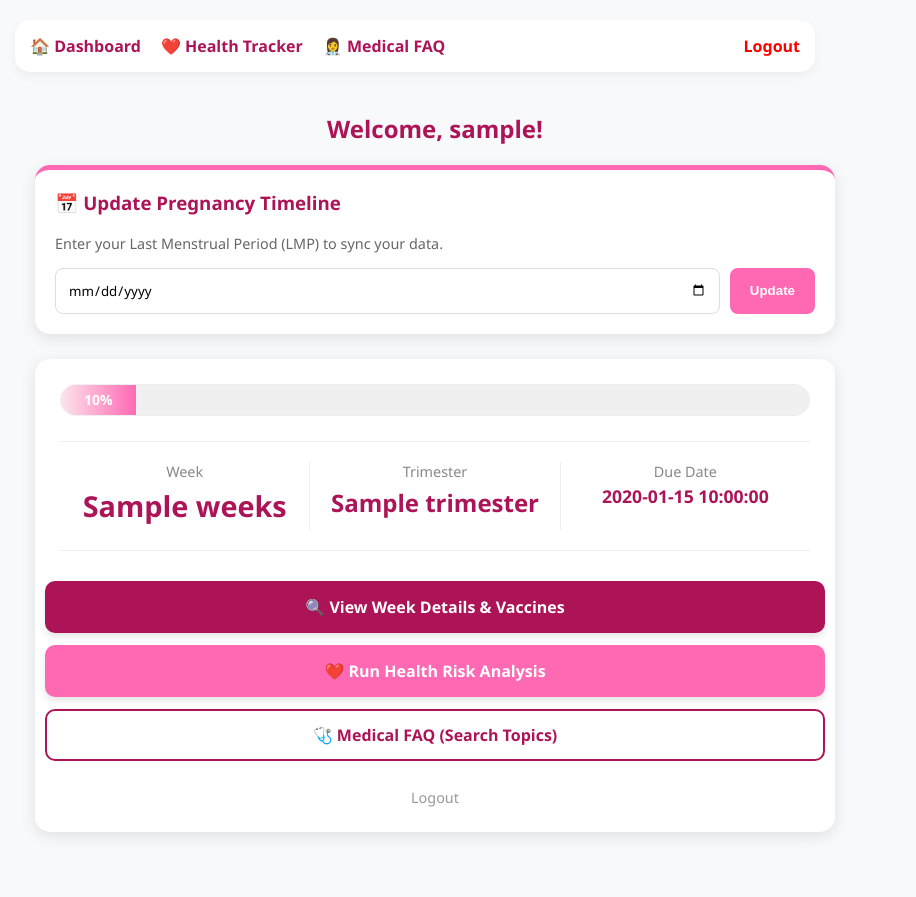
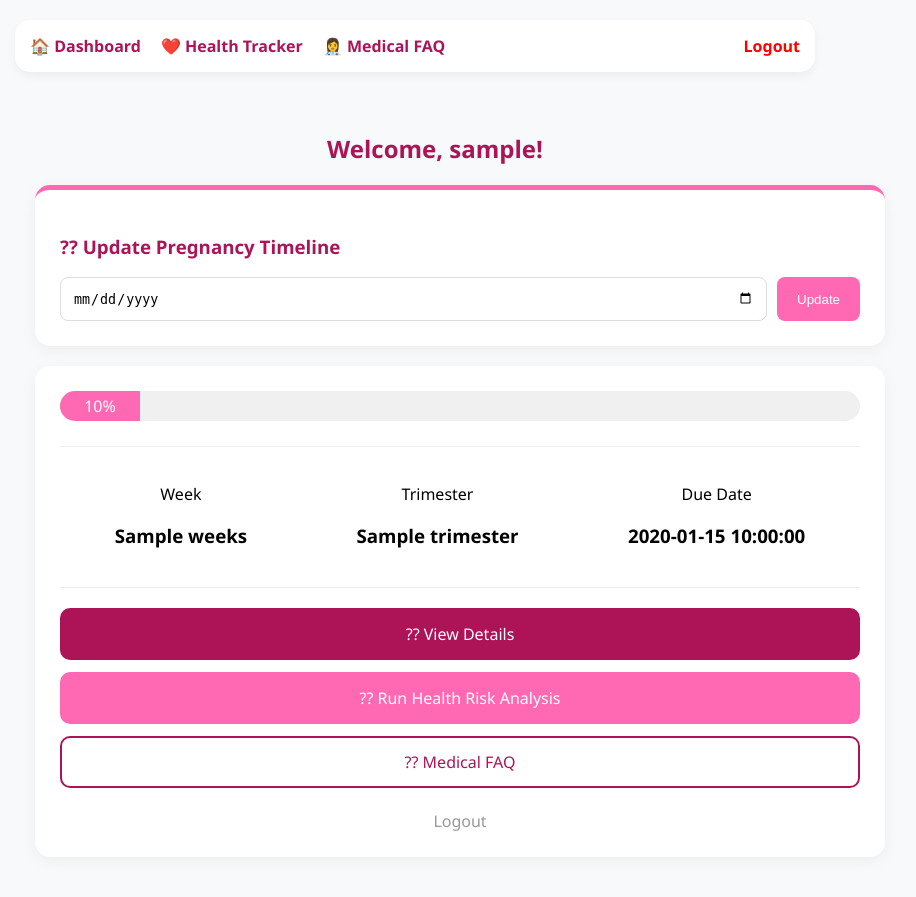
Before and after one commit to tejaswini-111/pregnancy-health-tracker, a Flask app: template templates/dashboard.html in a window 1280 px wide. Shown: the whole page, without its empty margins (225-1141 px from the left). Before the commit the page ends 836 px from the top, so only its background shows below. Run offline with Flask 3, Linux system fonts and the light colour scheme; the template is opened without the code that fills it: most values are stand-ins (such as "Sample title", 1, 10 or a date in 2020); some libraries are stand-ins or nearby versions.

Commit message:
Confirmed layout swap and vertical fix

```diff
--- a/templates/dashboard.html
+++ b/templates/dashboard.html
@@ -1,69 +1,31 @@
 {% extends "base.html" %}
-
-{% block title %}Dashboard - Maternal Health Tracker{% endblock %}
-
 {% block content %}
-<div class="container" style="width: 100%; padding: 20px;">
-
+<div class="container" style="width: 100%; max-width: 900px; margin: 0 auto; padding: 20px;">
     <div style="text-align: center; margin-bottom: 20px;">
-        <h2 style="color: var(--pink-dark); margin: 0;">Welcome, {{ user_name }}!</h2>
+        <h2 style="color: var(--pink-dark);">Welcome, {{ user_name }}!</h2>
     </div>
-
-    <div class="card" style="margin-bottom: 25px; border-top: 5px solid var(--pink-main); padding: 20px; background: #fff; border-radius: 15px; box-shadow: 0 4px 15px rgba(0,0,0,0.1);">
-        <h3 style="margin-top: 0; color: var(--pink-dark);">📅 Update Pregnancy Timeline</h3>
-        <p style="font-size: 0.9rem; color: #666; margin-bottom: 15px;">Enter your Last Menstrual Period (LMP) to sync your data.</p>
+    <div class="card" style="width: 100%; margin-bottom: 20px; border-top: 5px solid var(--pink-main); display: block; clear: both;">
+        <h3 style="color: var(--pink-dark);">?? Update Pregnancy Timeline</h3>
         <form action="/update_lmp" method="POST" style="display: flex; gap: 10px;">
-            <input type="date" name="lmp_date" required style="flex-grow: 1; padding: 12px; border-radius: 8px; border: 1px solid #ddd; font-family: inherit;">
-            <button type="submit" class="btn" style="background: var(--pink-main); color: white; border: none; padding: 10px 20px; border-radius: 8px; font-weight: bold; cursor: pointer;">Update</button>
+            <input type="date" name="lmp_date" required style="flex-grow: 1; padding: 12px; border-radius: 8px; border: 1px solid #ddd;">
+            <button type="submit" class="btn" style="background: var(--pink-main); color: white; padding: 10px 20px; border-radius: 8px;">Update</button>
         </form>
     </div>
-
-    <div class="card" style="padding: 25px; background: #fff; border-radius: 15px; box-shadow: 0 4px 15px rgba(0,0,0,0.1); text-align: center;">
-
-        <div style="background: #f0f0f0; border-radius: 20px; height: 30px; margin-bottom: 25px; overflow: hidden; border: 1px solid #eee;">
-            <div style="width: {{ progress }}%; background: linear-gradient(90deg, var(--pink-light), var(--pink-main)); height: 100%; text-align: center; color: white; font-size: 14px; line-height: 30px; font-weight: bold; transition: width 0.5s ease;">
-                {{ progress }}% Complete
-            </div>
+    <div class="card" style="width: 100%; display: block; clear: both; text-align: center;">
+        <div style="background: #f0f0f0; border-radius: 20px; height: 30px; margin-bottom: 25px; overflow: hidden;">
+            <div style="width: {{ progress }}%; background: var(--pink-main); height: 100%; color: white; line-height: 30px;">{{ progress }}% Complete</div>
         </div>
-
-        <div style="display: flex; justify-content: space-between; text-align: center; margin-bottom: 30px; border-top: 1px solid #eee; border-bottom: 1px solid #eee; padding: 20px 0;">
-            <div style="flex: 1;">
-                <p style="margin: 0; color: #888; font-size: 0.9rem;">Week</p>
-                <h3 style="margin: 5px 0; color: var(--pink-dark); font-size: 1.8rem;">{{ weeks }}</h3>
-            </div>
-            <div style="flex: 1; border-left: 1px solid #eee; border-right: 1px solid #eee;">
-                <p style="margin: 0; color: #888; font-size: 0.9rem;">Trimester</p>
-                <h3 style="margin: 5px 0; color: var(--pink-dark); font-size: 1.5rem;">{{ trimester }}</h3>
-            </div>
-            <div style="flex: 1;">
-                <p style="margin: 0; color: #888; font-size: 0.9rem;">Due Date</p>
-                <h3 style="margin: 5px 0; color: var(--pink-dark); font-size: 1.1rem; line-height: 1.2;">{{ due_date }}</h3>
-            </div>
+        <div style="display: flex; justify-content: space-around; padding: 20px 0; border-top: 1px solid #eee; border-bottom: 1px solid #eee; margin-bottom: 20px;">
+            <div><p>Week</p><h3>{{ weeks }}</h3></div>
+            <div><p>Trimester</p><h3>{{ trimester }}</h3></div>
+            <div><p>Due Date</p><h3>{{ due_date }}</h3></div>
         </div>
-
-        <div style="display: flex; flex-direction: column; gap: 12px; align-items: center; width: 100%;">
-            <a href="/details/{{ weeks }}" class="btn" style="background: var(--pink-dark); color: white; width: 100%; padding: 15px; border-radius: 10px; text-decoration: none; font-weight: bold; display: block; box-shadow: 0 4px 6px rgba(0,0,0,0.1);">
-                🔍 View Week Details & Vaccines
-            </a>
-
-            <a href="/predict_page" class="btn" style="background: var(--pink-main); color: white; width: 100%; padding: 15px; border-radius: 10px; text-decoration: none; font-weight: bold; display: block; box-shadow: 0 4px 6px rgba(0,0,0,0.1);">
-                ❤️ Run Health Risk Analysis
-            </a>
-
-            <a href="/faq" class="btn" style="background: #fff; color: var(--pink-dark); border: 2px solid var(--pink-dark); width: 100%; padding: 13px; border-radius: 10px; text-decoration: none; font-weight: bold; display: block;">
-                🩺 Medical FAQ (Search Topics)
-            </a>
-
-            <a href="/logout" style="margin-top: 15px; color: #999; text-decoration: none; font-size: 0.9rem;">Logout</a>
+        <div style="display: flex; flex-direction: column; gap: 12px;">
+            <a href="/details/{{ weeks }}" class="btn" style="background: var(--pink-dark); color: white; padding: 15px; text-decoration: none; border-radius: 10px;">?? View Details</a>
+            <a href="/predict_page" class="btn" style="background: var(--pink-main); color: white; padding: 15px; text-decoration: none; border-radius: 10px;">?? Run Health Risk Analysis</a>
+            <a href="/faq" class="btn" style="background: #fff; color: var(--pink-dark); border: 2px solid var(--pink-dark); padding: 13px; text-decoration: none; border-radius: 10px;">?? Medical FAQ</a>
+            <a href="/logout" style="color: #999; text-decoration: none; margin-top: 10px;">Logout</a>
         </div>
     </div>
 </div>
-
-<style>
-    .btn:hover {
-        opacity: 0.9;
-        transform: translateY(-2px);
-        transition: 0.2s;
-    }
-</style>
 {% endblock %}
```
